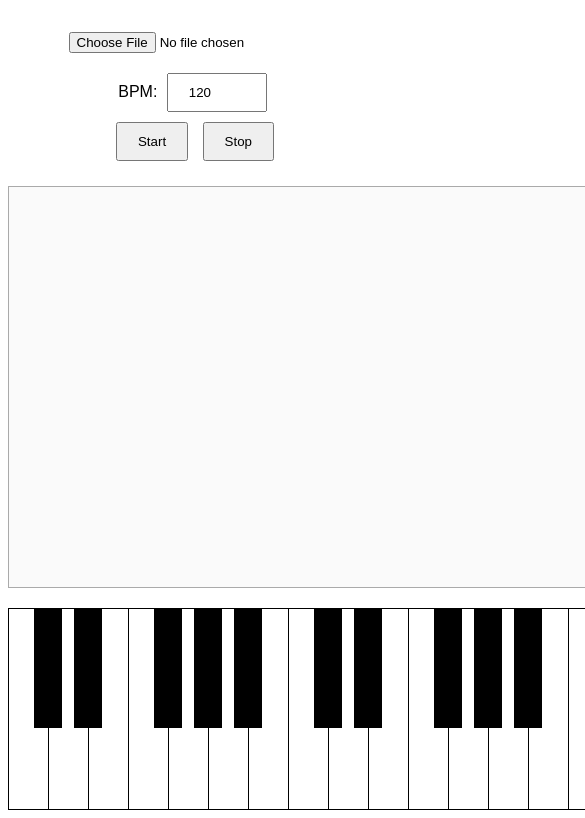
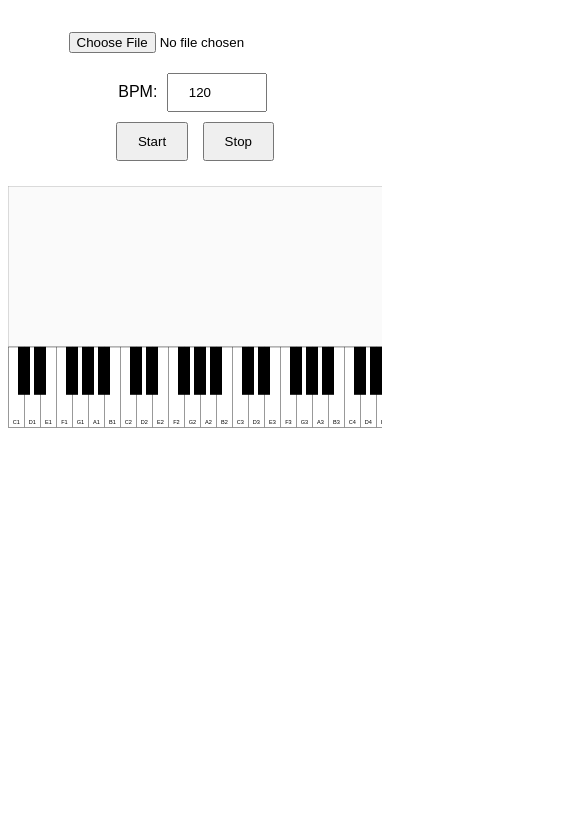
Before and after one commit to ckato16/test, a plain HTML site: page test_05_midi/index.html in a window 390 px wide. Shown: the part 51-869 px from the top of the page, 585 px wide, since content can reach past the window. Drawn offline with nearby package versions, Linux system fonts and the light colour scheme.

Commit message:
fix falling note width

```diff
--- a/test_05_midi/index.html
+++ b/test_05_midi/index.html
@@ -5,10 +5,54 @@
 <title>MIDI Piano Roll Trainer 🎹</title>
 <style>
 body { font-family: sans-serif; background: #fff; text-align: center; }
-canvas { background: #fafafa; display: block; margin: 20px auto; border:1px solid #aaa; }
-#keyboard { position: relative; margin: 10px auto; width: 1750px; height: 200px; user-select: none; }
-.white-key { width: 40px; height: 200px; background: white; border:1px solid #000; position: absolute; cursor: pointer; }
-.black-key { width: 28px; height: 120px; background: black; position: absolute; top:0; z-index:2; cursor:pointer; }
+
+#pianoWrapper {
+  width: 100%;
+  overflow-x: auto;
+  overflow-y: hidden;
+  margin-top: 20px;
+}
+
+/* Container that gets scaled */
+.scale-container {
+  transform-origin: top left;
+  display: inline-block;
+}
+
+/* Canvas */
+canvas {
+  background: #fafafa;
+  display: block;
+  border:1px solid #aaa;
+}
+
+/* Keyboard */
+#keyboard {
+  position: relative;
+  width: 1750px;
+  height: 200px;
+  user-select: none;
+}
+
+.white-key {
+  width: 40px;
+  height: 200px;
+  background: white;
+  border:1px solid #000;
+  position: absolute;
+  cursor: pointer;
+}
+
+.black-key {
+  width: 30px;
+  height: 120px;
+  background: black;
+  position: absolute;
+  top:0;
+  z-index:2;
+  cursor:pointer;
+}
+
 button, input { margin:5px; padding: 10px 20px; }
 </style>
 </head>
@@ -21,133 +65,199 @@ button, input { margin:5px; padding: 10px 20px; }
 <br>
 <button id="startBtn">Start</button>
 <button id="stopBtn">Stop</button>
-<canvas id="pianoRoll" width="1750" height="400"></canvas>
-<div id="keyboard"></div>
+
+<!-- ★ WRAPPER AND SCALE CONTAINER -->
+<div id="pianoWrapper">
+  <div id="scaleContainer" class="scale-container">
+    <canvas id="pianoRoll" width="1750" height="400"></canvas>
+    <div id="keyboard"></div>
+  </div>
+</div>
 
 <script src="https://cdn.jsdelivr.net/npm/@tonejs/midi@2.0.27/build/Midi.min.js"></script>
 <script src="https://cdn.jsdelivr.net/npm/tone@14.8.40/build/Tone.min.js"></script>
+
 <script>
 const canvas = document.getElementById('pianoRoll');
 const ctx = canvas.getContext('2d');
+
 const keyboardDiv = document.getElementById('keyboard');
 const startBtn = document.getElementById('startBtn');
 const stopBtn = document.getElementById('stopBtn');
 const bpmInput = document.getElementById('bpm');
 
-const startMidiNote = 36; // C2
-const endMidiNote = 96;   // C7
+const startMidiNote = 24;
+const endMidiNote = 96;
+
 const whiteKeyWidth = 40;
-const blackKeyWidth = 28;
+const blackKeyWidth = 30;
 
 let midiNotes = [];
+let activeNotes = {};
 let startTime = null;
 let running = false;
-let activeNotes = {};
+
 let synth = new Tone.Synth().toDestination();
 
-// --- Build Piano Keyboard ---
+/* ======================
+      BUILD KEYBOARD
+====================== */
 const keys = [];
 let whiteIndex = 0;
+
 for (let i=startMidiNote; i<=endMidiNote; i++) {
   const noteName = Tone.Frequency(i,"midi").toNote();
   const isBlack = noteName.includes('#');
   let key;
+
   if (!isBlack) {
     key = document.createElement('div');
     key.className = 'white-key';
     key.style.left = (whiteIndex * whiteKeyWidth) + 'px';
+
+    // --- WHITE KEY LABEL ---
+    const label = document.createElement("div");
+    label.style.position = "absolute";
+    label.style.bottom = "5px";
+    label.style.width = "100%";
+    label.style.textAlign = "center";
+    label.style.fontSize = "14px";
+    label.style.pointerEvents = "none";
+    label.innerText = noteName;
+    key.appendChild(label);
+
     whiteIndex++;
   } else {
     key = document.createElement('div');
     key.className = 'black-key';
     key.style.left = (whiteIndex * whiteKeyWidth - blackKeyWidth/2) + 'px';
   }
+
   key.dataset.note = i;
   key.onmousedown = ()=> playSound(i, true);
   key.onmouseup = ()=> playSound(i, false);
+
   keyboardDiv.appendChild(key);
-  keys.push({note:i, element:key, isBlack:isBlack});
+  keys.push({note:i, element:key, isBlack});
 }
 
 function getKeyX(note){
   const key = keys.find(k=>k.note===note);
-  if(!key) return 0;
-  return parseFloat(key.element.style.left);
+  return key ? parseFloat(key.element.style.left) : 0;
 }
 
-// --- Sound  ---
+/* ======================
+         SOUND
+====================== */
 function playSound(note, pressed){
   if (pressed) {
     synth.triggerAttack(Tone.Frequency(note,"midi"));
     activeNotes[note] = performance.now();
-    for (let n of midiNotes) {
-      if (!n.hit && n.noteNumber===note && Math.abs(currentTime() - n.time) < 0.3) {
-        n.hit = true;
-        n.startHold = performance.now();
-        break;
-      }
-    }
   } else {
     synth.triggerRelease();
-    if (activeNotes[note]) {
-      delete activeNotes[note];
-    }
+    delete activeNotes[note];
   }
 }
+
+/* ======================
+   MIDI LOAD HANDLING
+====================== */
+document.getElementById('midiFile').addEventListener('change', async e=>{
+  const file = e.target.files[0];
+  if (!file) return;
+
+  const arrayBuffer = await file.arrayBuffer();
+  const midi = new Midi(arrayBuffer);
+
+  midiNotes = [];
+  midi.tracks.forEach(track=>{
+    track.notes.forEach(n=>{
+      midiNotes.push({
+        noteNumber:n.midi,
+        time:n.time,
+        duration:n.duration
+      });
+    });
+  });
+
+  midiNotes.sort((a,b)=>a.time-b.time);
+  alert("✅ MIDI loaded! Click Start to play.");
+});
+
+/* ======================
+        CONTROLS
+====================== */
+startBtn.onclick = ()=>{
+  if (!midiNotes.length) return alert("Upload a MIDI file first!");
+  startTime = performance.now();
+  running = true;
+};
+
+stopBtn.onclick = ()=> running = false;
 
 function currentTime() {
   return (performance.now() - startTime) / 1000;
 }
 
 function getFallSpeed(){
-  const bpm = parseFloat(bpmInput.value);
-  return 150 * (bpm / 120);
+  return 150 * (parseFloat(bpmInput.value) / 120);
 }
 
-// --- MIDI Load ---
-document.getElementById('midiFile').addEventListener('change', async e=>{
-  const file = e.target.files[0];
-  if (!file) return;
-  const arrayBuffer = await file.arrayBuffer();
-  const midi = new Midi(arrayBuffer);
-  midiNotes = [];
-  midi.tracks.forEach(track=>{
-    track.notes.forEach(n=>{
-      midiNotes.push({noteNumber:n.midi,time:n.time,duration:n.duration,hit:false,lengthChecked:false});
-    });
-  });
-  midiNotes.sort((a,b)=>a.time-b.time);
-  alert("✅ MIDI loaded! Click Start to play.");
-});
+/* ======================
+      DRAW LOOP
+====================== */
+function getKeyWidth(note) {
+  const key = keys.find(k => k.note === note);
+  if (!key) return 20;
+  return key.isBlack ? blackKeyWidth : whiteKeyWidth;
+}
 
-// --- Controls ---
-startBtn.onclick = ()=>{
-  if(!midiNotes.length) return alert("Upload a MIDI file first!");
-  startTime = performance.now();
-  running = true;
-};
-stopBtn.onclick = ()=>{ running = false; };
-
-// --- Draw Loop ---
 function draw(){
   ctx.clearRect(0,0,canvas.width,canvas.height);
-  if(running && startTime){
+
+  if (running && startTime) {
     const now = currentTime();
     const speed = getFallSpeed();
     const targetLine = canvas.height - 10;
-    midiNotes.forEach(n=>{
+
+    for (let n of midiNotes) {
       const x = getKeyX(n.noteNumber);
       const noteHeight = n.duration * speed;
-      const y = (now - n.time) * speed - noteHeight; // ✅ fall downward from top
+      const y = (now - n.time) * speed - noteHeight;
+      const width = getKeyWidth(n.noteNumber);
+
       if (y < targetLine) {
-        ctx.fillStyle = n.hit ? 'green' : 'red';
-        ctx.fillRect(x, y, 20, noteHeight);
+        ctx.fillStyle = 'red';
+        ctx.fillRect(x, y, width, noteHeight);
       }
-    });
+    }
   }
+
   requestAnimationFrame(draw);
 }
 draw();
+
+/* ======================
+   RESPONSIVE SCALING
+====================== */
+function resizeScale() {
+  const baseWidth = 1750;  // full keyboard width
+  const screenWidth = window.innerWidth;
+
+  const minScale = 0.4;
+  const maxScale = 1.0;
+
+  let scale = screenWidth / baseWidth;
+  scale = Math.min(maxScale, Math.max(minScale, scale));
+
+  const scaleContainer = document.getElementById("scaleContainer");
+  scaleContainer.style.transform = `scale(${scale})`;
+  scaleContainer.style.width = baseWidth + "px";
+}
+
+window.addEventListener("resize", resizeScale);
+resizeScale();
 </script>
+
 </body>
 </html>
```
